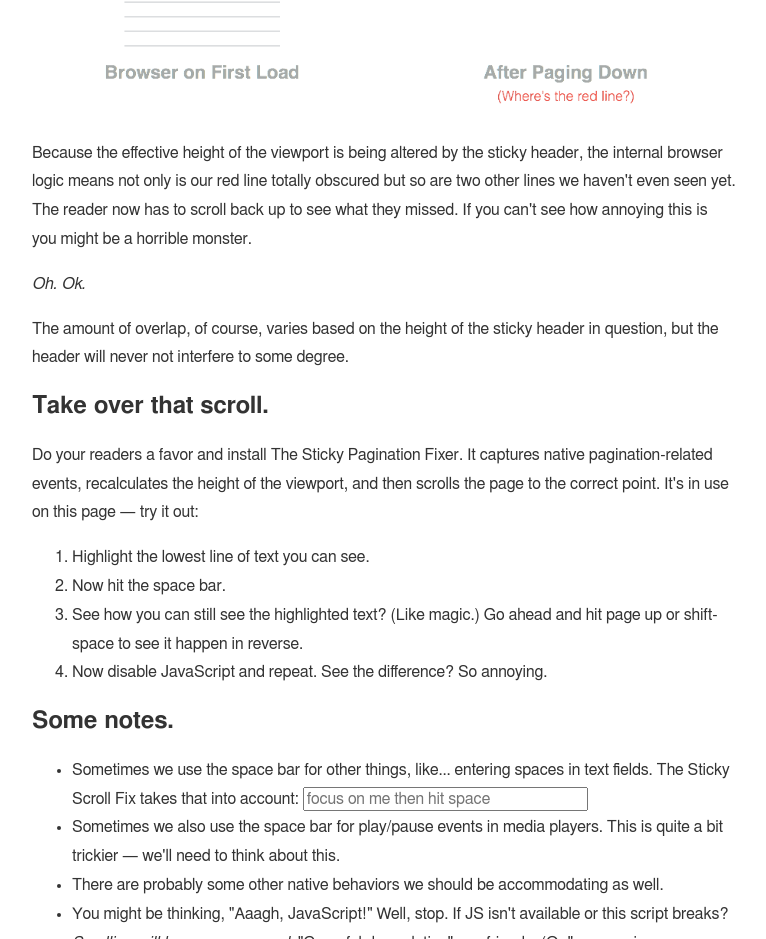
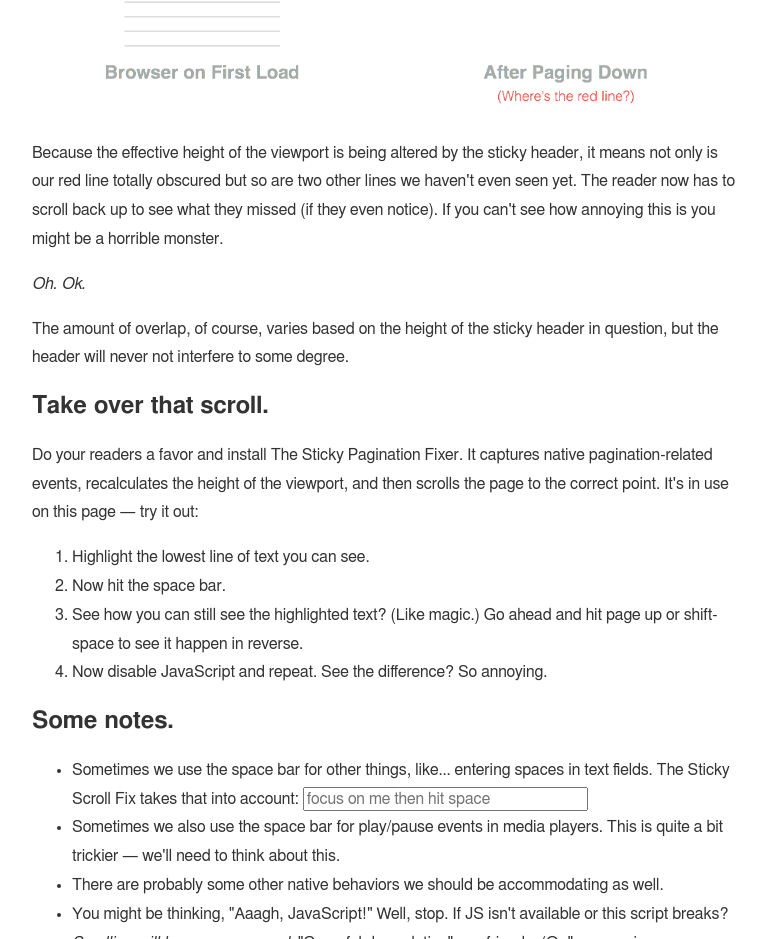
Before and after one commit to murtaugh/sticky-pagination-fixer, a plain HTML site: page index.html in a window 1280 px wide. Shown: the part 1339-2278 px from the top of the page, without its empty margins (256-1022 px from the left). Drawn offline with Linux system fonts and the light colour scheme.

Commit message:
update readme and demo text

```diff
--- a/index.html
+++ b/index.html
@@ -46,7 +46,7 @@
 
 	<figure><img src="demo-assets/img/figure-2.png" alt="a diagram of a pagination event with a sticky header"></figure>
 
-	<p>Because the effective height of the viewport is being altered by the sticky header, the internal browser logic means not only is our red line totally obscured but so are two other lines we haven't even seen yet. The reader now has to scroll back up to see what they missed. If you can't see how annoying this is you might be a horrible monster.</p>
+	<p>Because the effective height of the viewport is being altered by the sticky header, it means not only is our red line totally obscured but so are two other lines we haven't even seen yet. The reader now has to scroll back up to see what they missed (if they even notice). If you can't see how annoying this is you might be a horrible monster.</p>
 
 	<p><i>Oh. Ok.</i></p>
 
```
Also changed, not shown: 1 other file.
